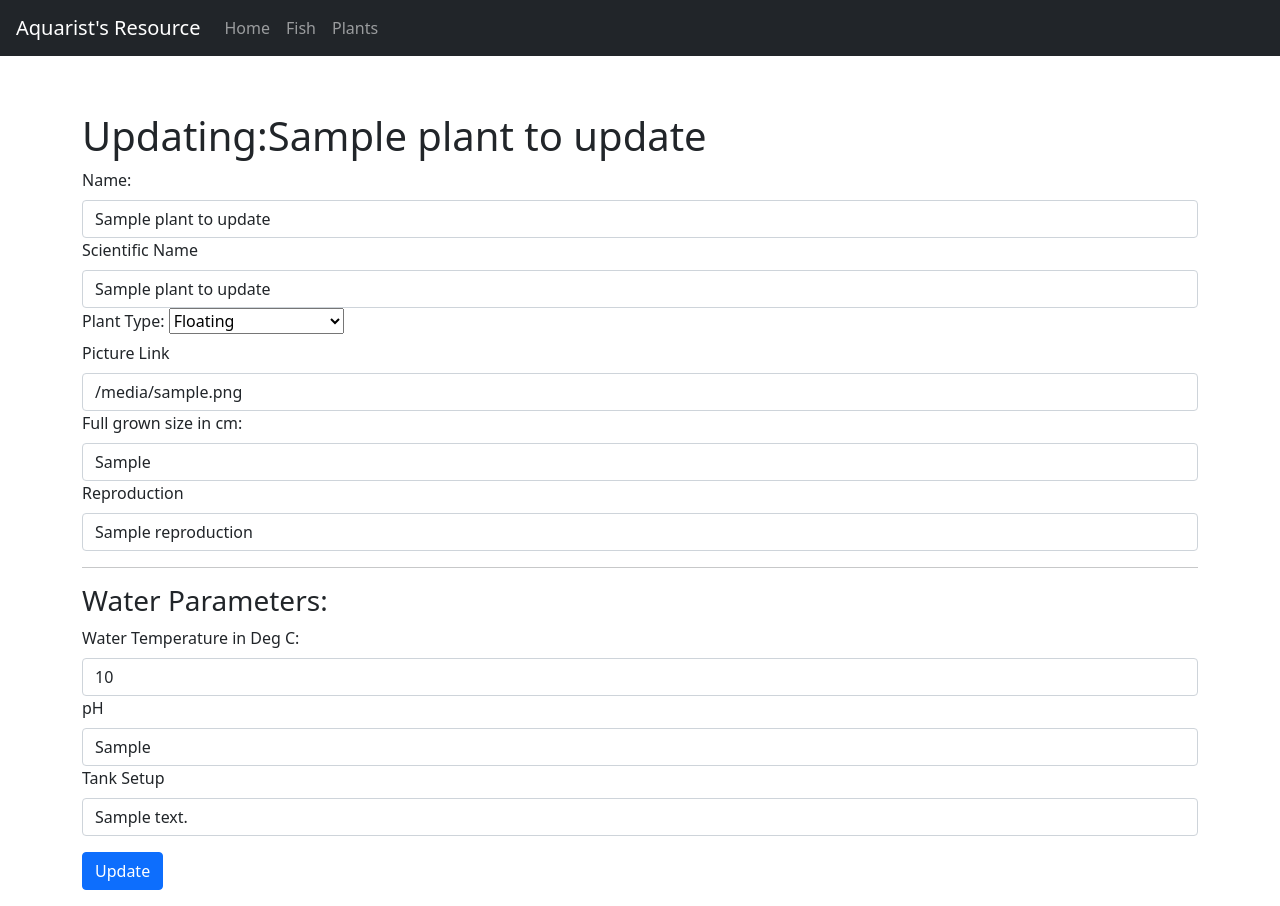
After one commit to Code-Institute-Submissions/Malrhis-project3, a Flask app: template aquarist/templates/show_update_plant.template.html in a window 1280 px wide. The commit adds this page. Run offline with Flask 2, Linux system fonts and the light colour scheme; the template is opened without the code that fills it: most values are stand-ins (such as "Sample title", 1, 10 or a date in 2020); some libraries are stand-ins or nearby versions.

Commit message:
Added Update template

```diff
--- a/aquarist/app.py
+++ b/aquarist/app.py
@@ -375,6 +375,95 @@ def process_delete_plant(plant_id):
     flash("Plant has been deleted successfully!")
     return redirect(url_for('show_all_plant'))
 
+# UPDATE
+# route to show the form for updating
+@app.route('/fish/<fish_id>/update')
+def show_update_fish(fish_id):
+    fish_to_update = db.fish.find_one({
+        '_id': ObjectId(fish_id)
+    })
+    return render_template('show_update_fish.template.html',
+                           fish_to_update=fish_to_update)
+
+# process the plant update
+
+
+@app.route('/plant/<plant_id>/update', methods=['POST'])
+def process_update_plant(plant_id):
+
+    name = request.form.get('name')
+    scientific_name = request.form.get('scientific_name')
+    plant_type = request.form.get('plant_type')
+    plant_picture = request.form.get('plant_picture')
+    full_grown_size_in_cm = request.form.get('full_grown_size_in_cm')
+    reproduction = request.form.get('reproduction')
+    water_temp_in_degc = request.form.get('water_temp_in_degc')
+    pH = request.form.get('pH')
+    plant_care_text = request.form.get('plant_care_text')
+
+    # Validate Form Entry in Backend app.py for update plant
+    errors = {}
+
+    if len(name) == 0:
+        errors['name_is_blank'] = "plant name cannot be blank"
+
+    if len(scientific_name) == 0:
+        errors['scientific_name_is_blank'] = "Scientific name cannot be blank"
+
+    if len(plant_picture) == 0:
+        errors['plant_picture_is_blank'] = "No plant pic URL was found"
+
+    if len(full_grown_size_in_cm) == 0:
+        errors['full_grown_size_is_blank'] = "No plant size was entered"
+    elif float(full_grown_size_in_cm) < 0:
+        errors['full_grown_size_is_negative'] = "plant Size cannot be negative"
+
+    if len(reproduction) == 0:
+        errors['reproduction_is_blank'] = "No reproduction method was entered"
+
+    if len(water_temp_in_degc) == 0:
+        errors['water_temp_is_blank'] = "No water temperature was entered"
+    elif float(water_temp_in_degc) < 0:
+        errors['water_temp_is_negative'] = "Water Temp cannot be negative"
+
+    if len(pH) == 0:
+        errors['pH_is_blank'] = "pH cannot be blank"
+    elif float(pH) < 0:
+        errors['pH_is_negative'] = "pH cannot be negative"
+
+    if len(pH) == 0:
+        errors['plant_care_text_is_blank'] = "No plant care text was entered"
+
+    if len(errors) == 0:
+        db.fish.update_one({
+            "_id": ObjectId(plant_id)
+        }, {
+            "$set": {
+                "name": name,
+                "scientific_name": scientific_name,
+                "plant_type": plant_type,
+                "plant_picture": plant_picture,
+                "full_grown_size_in_cm": float(full_grown_size_in_cm),
+                "reproduction": reproduction,
+                "water_temp_in_degc": float(water_temp_in_degc),
+                "pH": float(pH),
+                "plant_care_text": plant_care_text
+            }
+        })
+        flash(str(name) + " has been updated successfully")
+        return redirect(url_for('show_all_plant'))
+    else:
+        plant_to_update = db.plant.find_one({
+            '_id': ObjectId(plant_id)
+        })
+        # merge both:
+        # retrieve from fish_to_update and replace with request.form
+        # **request.form will have priority over
+        old_values = {**plant_to_update, **request.form}
+        return render_template('show_update_plant.template.html',
+                               errors=errors,
+                               plant_to_update=old_values)
+
 
 # "magic code" -- boilerplate
 if __name__ == '__main__':
--- /dev/null
+++ b/aquarist/templates/show_update_plant.template.html
@@ -0,0 +1,66 @@
+{% extends 'base.template.html' %}
+{%block title%}
+Updating Plant Record
+{% endblock%}
+
+{%block content%}
+
+{%if errors|length > 0 %}
+<div class="alert alert-danger">
+    {%for e in errors.values() %}
+    <p>Error: {{e}}</p>
+    {% endfor %}
+</div>
+{%endif%}
+
+<h1>Updating:{{plant_to_update.name}}</h1>
+
+<form method="POST">
+    <div>
+        <label class="form-label">Name:</label>
+        <input type="text" name="name" value="{{plant_to_update.name}}" class="form-control">
+    </div>
+    <div>
+        <label class="form-label">Scientific Name </label>
+        <input type="text" name="scientific_name" value="{{plant_to_update.scientific_name}}" class="form-control">
+    </div>
+    <div>
+        <label class="form-label">Plant Type: </label>
+        <select name="plant_type">
+            <option {%if plant_to_update.plant_type == 'Floating'%} selected {%endif%}>Floating</option>
+            <option {%if plant_to_update.plant_type == 'Water Column'%} selected {%endif%}>Water Column</option>
+            <option {%if plant_to_update.plant_type == 'Planted In Substrate'%} selected {%endif%}>Planted In Substrate</option>
+        </select>
+    </div>
+    <div>
+        <label class="form-label">Picture Link</label>
+        <input type="text" placeholder="input an image URL here" value="{{plant_to_update.plant_picture}}"
+            name="plant_picture" class="form-control">
+    </div>
+    <div>
+        <label class="form-label">Full grown size in cm: </label>
+        <input type="text" name="full_grown_size_in_cm" value="{{plant_to_update.full_grown_size_in_cm}}"
+            class="form-control">
+    </div>
+    <div>
+        <label class="form-label">Reproduction</label>
+        <input type="text" value="{{plant_to_update.reproduction}}" name="reproduction" class="form-control">
+    </div>
+    <hr>
+    <h3>Water Parameters:</h3>
+    <div>
+        <label class="form-label">Water Temperature in Deg C: </label>
+        <input type="text" value="{{plant_to_update.water_temp_in_degc}}" name="water_temp_in_degc" class="form-control">
+    </div>
+    <div>
+        <label class="form-label">pH</label>
+        <input type="text" value="{{plant_to_update.pH}}" name="pH" class="form-control">
+    </div>
+    <div>
+        <label class="form-label">Tank Setup</label>
+        <input type="text" value="{{plant_to_update.tank_setup_text}}" name="tank_setup_text" class="form-control">
+    </div>
+    <input type="submit" value="Update" class="btn btn-primary my-3">
+</form>
+
+{% endblock %}
```
Also changed, not shown: aquarist/templates/create_plant.template.html (+3 -4 lines).
